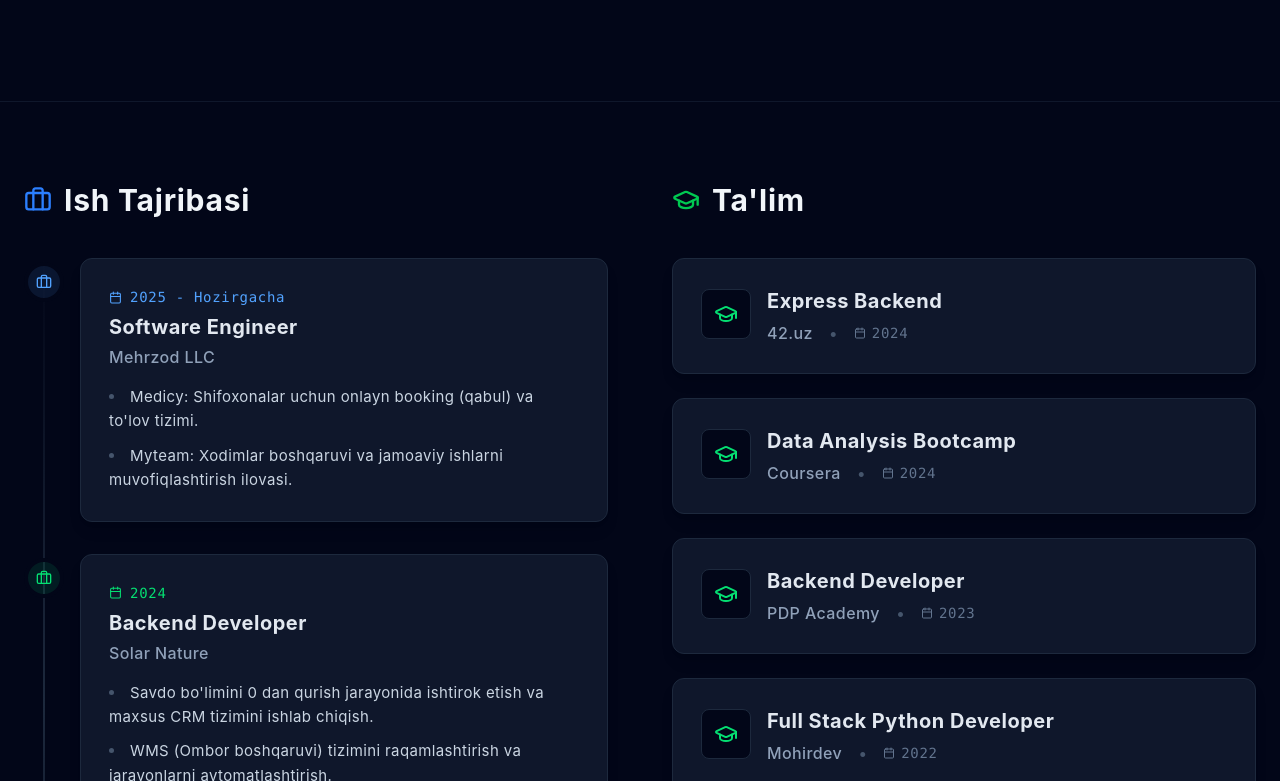
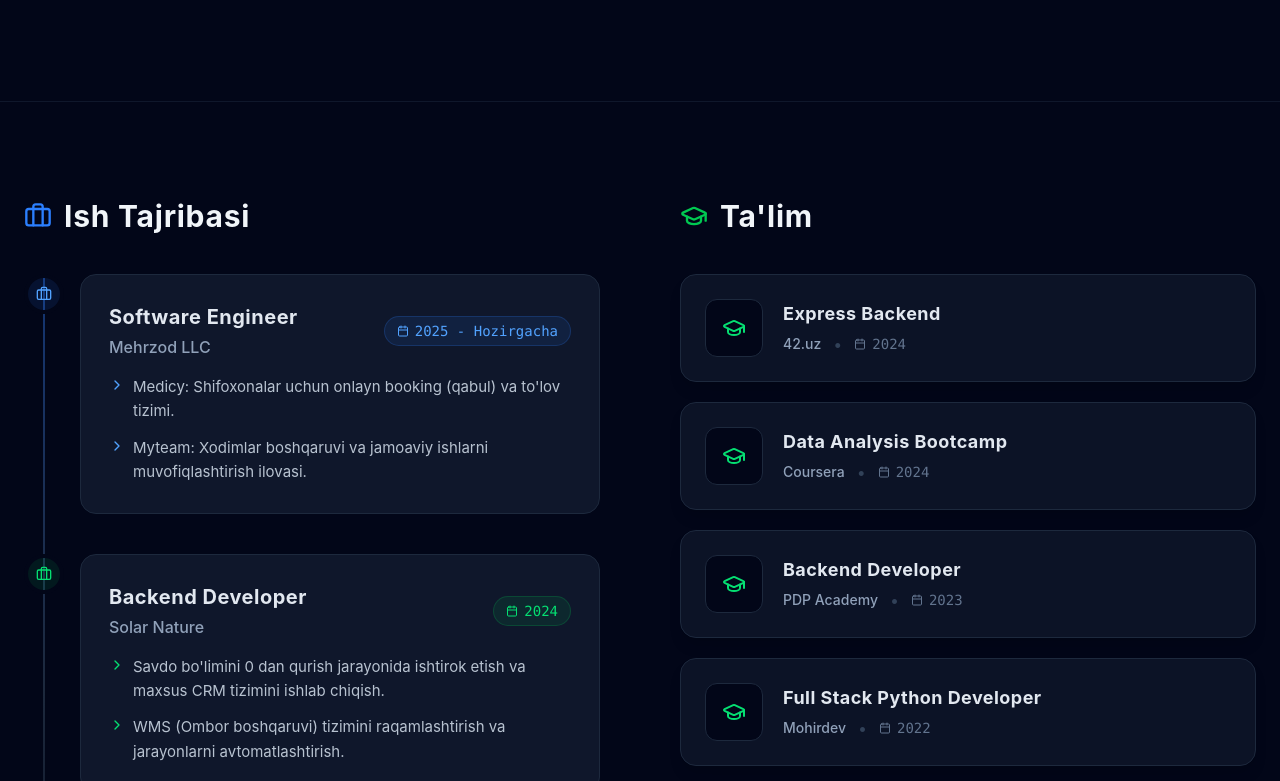
Before and after one commit to kamalovicdev-sys/Portfolio, a React (Vite) app: page / in a window 1280 px wide. Shown: the part 779-1560 px from the top of the page. Built offline with nearby package versions, Linux system fonts and the light colour scheme.

Commit message:
Update Experience.jsx

```diff
--- a/src/components/Experience.jsx
+++ b/src/components/Experience.jsx
@@ -1,5 +1,6 @@
+import React from 'react';
 import { motion } from 'framer-motion';
-import { Briefcase, GraduationCap, Calendar } from 'lucide-react';
+import { Briefcase, GraduationCap, Calendar, ChevronRight } from 'lucide-react';
 
 const experienceData = [
   {
@@ -11,8 +12,9 @@ const experienceData = [
       "Myteam: Xodimlar boshqaruvi va jamoaviy ishlarni muvofiqlashtirish ilovasi."
     ],
     color: "text-blue-400",
-    bgColor: "bg-blue-400/10",
-    borderColor: "border-blue-400/20"
+    bgColor: "bg-blue-500/10",
+    borderColor: "border-blue-500/20",
+    hoverShadow: "hover:shadow-[0_0_30px_-5px_rgba(59,130,246,0.2)]"
   },
   {
     role: "Backend Developer",
@@ -23,8 +25,9 @@ const experienceData = [
       "WMS (Ombor boshqaruvi) tizimini raqamlashtirish va jarayonlarni avtomatlashtirish."
     ],
     color: "text-green-400",
-    bgColor: "bg-green-400/10",
-    borderColor: "border-green-400/20"
+    bgColor: "bg-green-500/10",
+    borderColor: "border-green-500/20",
+    hoverShadow: "hover:shadow-[0_0_30px_-5px_rgba(34,197,94,0.2)]"
   },
   {
     role: "Data Analyst",
@@ -36,109 +39,136 @@ const experienceData = [
       "Dorixonalar tarmog'i: Sotuv va WMS ichki jarayonlari tahlili, hisobotlarni avtomatlashtirish."
     ],
     color: "text-yellow-400",
-    bgColor: "bg-yellow-400/10",
-    borderColor: "border-yellow-400/20"
+    bgColor: "bg-yellow-500/10",
+    borderColor: "border-yellow-500/20",
+    hoverShadow: "hover:shadow-[0_0_30px_-5px_rgba(234,179,8,0.2)]"
   }
 ];
 
 const educationData = [
-  {
-    degree: "Express Backend",
-    institution: "42.uz",
-    date: "2024"
-  },
-  {
-    degree: "Data Analysis Bootcamp",
-    institution: "Coursera",
-    date: "2024"
-  },
-  {
-    degree: "Backend Developer",
-    institution: "PDP Academy",
-    date: "2023"
-  },
-  {
-    degree: "Full Stack Python Developer",
-    institution: "Mohirdev",
-    date: "2022"
+  { degree: "Express Backend", institution: "42.uz", date: "2024" },
+  { degree: "Data Analysis Bootcamp", institution: "Coursera", date: "2024" },
+  { degree: "Backend Developer", institution: "PDP Academy", date: "2023" },
+  { degree: "Full Stack Python Developer", institution: "Mohirdev", date: "2022" }
+];
+
+// Animatsiya sozlamalari
+const containerVariants = {
+  hidden: { opacity: 0 },
+  visible: {
+    opacity: 1,
+    transition: { staggerChildren: 0.15 }
   }
-];
+};
+
+const itemLeftVariants = {
+  hidden: { opacity: 0, x: -30, y: 10 },
+  visible: { opacity: 1, x: 0, y: 0, transition: { duration: 0.5, ease: "easeOut" } }
+};
+
+const itemRightVariants = {
+  hidden: { opacity: 0, x: 30, y: 10 },
+  visible: { opacity: 1, x: 0, y: 0, transition: { duration: 0.5, ease: "easeOut" } }
+};
 
 const Experience = () => {
   return (
-    <section id="experience" className="py-16 md:py-20 px-4 md:px-6 bg-slate-950 border-t border-slate-900 overflow-hidden">
+    <section id="experience" className="py-16 md:py-24 px-4 md:px-6 bg-slate-950 border-t border-slate-900 overflow-hidden relative">
+
+      {/* Orqa fon uchun yengil nur (Glow) effekti */}
+      <div className="absolute top-0 left-1/4 w-96 h-96 bg-blue-500/5 rounded-full blur-[100px] pointer-events-none -z-10" />
+
       <div className="max-w-7xl mx-auto">
-        <div className="grid grid-cols-1 lg:grid-cols-2 gap-10 lg:gap-16">
+        <div className="grid grid-cols-1 lg:grid-cols-2 gap-12 lg:gap-20">
 
           {/* Chap ustun: Ish tajribasi */}
-          <div>
-            {/* SEO: H2 ishlatildi */}
+          <motion.div
+            variants={containerVariants}
+            initial="hidden"
+            whileInView="visible"
+            viewport={{ once: true, amount: 0.1 }}
+          >
             <h2 className="text-2xl md:text-3xl font-bold text-slate-100 mb-8 md:mb-10 flex items-center gap-3 tracking-wide">
               <Briefcase className="text-blue-500" size={28} />
               Ish Tajribasi
             </h2>
 
-            <div className="space-y-6 md:space-y-8 relative before:absolute before:inset-0 before:left-[19px] before:h-full before:w-0.5 before:bg-gradient-to-b before:from-transparent before:via-slate-800 before:to-transparent">
+            {/* Timeline konteyneri */}
+            <div className="space-y-8 md:space-y-10 relative before:absolute before:inset-0 before:left-[15px] md:before:left-[19px] before:h-full before:w-[2px] before:bg-gradient-to-b before:from-blue-500/40 before:via-slate-800 before:to-transparent">
               {experienceData.map((item, index) => (
                 <motion.article
                   key={index}
-                  initial={{ opacity: 0, x: -20 }}
-                  whileInView={{ opacity: 1, x: 0 }}
-                  viewport={{ once: true }}
-                  transition={{ duration: 0.5, delay: index * 0.1 }}
-                  className="relative flex items-start w-full"
+                  variants={itemLeftVariants}
+                  whileHover={{ y: -5 }}
+                  className="relative flex items-start w-full group cursor-default"
                 >
-                  <div className={`flex items-center justify-center w-10 h-10 rounded-full border-4 border-slate-950 ${item.bgColor} ${item.color} absolute left-0 shrink-0 z-10 mt-1`}>
-                    <Briefcase size={16} />
+                  {/* Timeline Nuqtasi */}
+                  <div className={`flex items-center justify-center w-8 h-8 md:w-10 md:h-10 rounded-full border-4 border-slate-950 ${item.bgColor} ${item.color} absolute left-0 shrink-0 z-10 transition-transform duration-300 group-hover:scale-110`}>
+                    <Briefcase size={14} className="md:w-4 md:h-4" />
                   </div>
 
-                  {/* Kartochka o'lchamlari mobil uchun moslashtirildi */}
-                  <div className="w-[calc(100%-3rem)] md:w-[calc(100%-3.5rem)] ml-12 md:ml-14 bg-slate-900 p-5 md:p-7 rounded-xl border border-slate-800 hover:border-slate-700 transition-colors shadow-lg">
-                    <div className="flex flex-col mb-3 md:mb-4">
-                      <span className={`font-mono text-xs md:text-sm tracking-wider ${item.color} mb-1.5 flex items-center gap-2`}>
-                        <Calendar size={13} />
+                  {/* Kartochka */}
+                  <div className={`w-[calc(100%-2.5rem)] md:w-[calc(100%-3.5rem)] ml-10 md:ml-14 bg-slate-900 p-5 md:p-7 rounded-2xl border border-slate-800 transition-all duration-300 ${item.hoverShadow} hover:border-slate-700`}>
+
+                    <div className="flex flex-col sm:flex-row sm:justify-between sm:items-center mb-4 gap-2">
+                      <div>
+                        <h3 className="text-lg md:text-xl font-bold text-slate-200 tracking-wide mb-1">{item.role}</h3>
+                        <span className="text-slate-400 text-sm md:text-base font-medium">{item.company}</span>
+                      </div>
+                      <span className={`inline-flex items-center gap-1.5 px-3 py-1 rounded-full ${item.bgColor} ${item.color} ${item.borderColor} border font-mono text-xs md:text-sm whitespace-nowrap w-fit`}>
+                        <Calendar size={12} />
                         {item.date}
                       </span>
-                      {/* SEO: H3 ishlatildi va matn kichraytirildi */}
-                      <h3 className="text-lg md:text-xl font-bold text-slate-200 tracking-wide mb-1">{item.role}</h3>
-                      <span className="text-slate-400 text-sm md:text-base font-medium tracking-wide">{item.company}</span>
                     </div>
-                    <ul className="space-y-2.5 text-slate-300 text-sm md:text-[15px] leading-relaxed tracking-wide list-disc list-inside marker:text-slate-600">
+
+                    <ul className="space-y-3 text-slate-300 text-sm md:text-[15px] leading-relaxed">
                       {item.details.map((desc, i) => (
-                        <li key={i}>{desc}</li>
+                        <li key={i} className="flex items-start gap-2">
+                          <ChevronRight size={16} className={`shrink-0 mt-0.5 ${item.color}`} />
+                          <span className="opacity-90">{desc}</span>
+                        </li>
                       ))}
                     </ul>
+
                   </div>
                 </motion.article>
               ))}
             </div>
-          </div>
+          </motion.div>
 
           {/* O'ng ustun: Ta'lim */}
-          <div>
+          <motion.div
+            variants={containerVariants}
+            initial="hidden"
+            whileInView="visible"
+            viewport={{ once: true, amount: 0.1 }}
+          >
             <h2 className="text-2xl md:text-3xl font-bold text-slate-100 mb-8 md:mb-10 flex items-center gap-3 tracking-wide">
               <GraduationCap className="text-green-500" size={28} />
               Ta'lim
             </h2>
-            <div className="space-y-4 md:space-y-6">
+
+            <div className="space-y-4 md:space-y-5">
               {educationData.map((item, index) => (
                 <motion.article
                   key={index}
-                  initial={{ opacity: 0, x: 20 }}
-                  whileInView={{ opacity: 1, x: 0 }}
-                  viewport={{ once: true }}
-                  transition={{ duration: 0.5, delay: index * 0.1 }}
-                  className="bg-slate-900 p-5 md:p-7 rounded-xl border border-slate-800 hover:border-green-500/30 transition-colors flex items-start gap-4 shadow-lg w-full"
+                  variants={itemRightVariants}
+                  whileHover={{ x: 5, scale: 1.01 }}
+                  whileTap={{ scale: 0.99 }}
+                  className="bg-slate-900/80 backdrop-blur-sm p-4 md:p-6 rounded-2xl border border-slate-800 hover:border-green-500/30 hover:bg-slate-900 transition-all flex items-center gap-4 md:gap-5 shadow-lg group cursor-pointer"
                 >
-                  <div className="p-2.5 md:p-3 bg-slate-950 rounded-lg shrink-0 border border-slate-800 mt-0.5">
-                    <GraduationCap size={20} className="text-green-400 md:w-6 md:h-6" />
+                  <div className="p-3 md:p-4 bg-slate-950 rounded-xl shrink-0 border border-slate-800 group-hover:border-green-500/30 transition-colors">
+                    <GraduationCap className="text-green-400 w-5 h-5 md:w-6 md:h-6 group-hover:scale-110 transition-transform" />
                   </div>
-                  <div>
-                    <h3 className="text-base md:text-xl font-bold text-slate-200 tracking-wide mb-1">{item.degree}</h3>
-                    <div className="flex flex-col sm:flex-row sm:items-center gap-1 sm:gap-4 mt-1.5">
-                      <span className="text-slate-400 text-sm md:text-base font-medium tracking-wide">{item.institution}</span>
-                      <span className="hidden sm:inline text-slate-600">•</span>
-                      <span className="font-mono text-xs md:text-sm text-slate-500 flex items-center gap-1.5 tracking-wider">
+
+                  <div className="flex-grow">
+                    <h3 className="text-base md:text-lg font-bold text-slate-200 tracking-wide mb-1 group-hover:text-green-400 transition-colors">
+                      {item.degree}
+                    </h3>
+                    <div className="flex flex-col sm:flex-row sm:items-center gap-1 sm:gap-3">
+                      <span className="text-slate-400 text-sm font-medium">{item.institution}</span>
+                      <span className="hidden sm:inline text-slate-700">•</span>
+                      <span className="font-mono text-xs md:text-sm text-slate-500 flex items-center gap-1.5">
                         <Calendar size={12} />
                         {item.date}
                       </span>
@@ -147,7 +177,7 @@ const Experience = () => {
                 </motion.article>
               ))}
             </div>
-          </div>
+          </motion.div>
 
         </div>
       </div>
```
